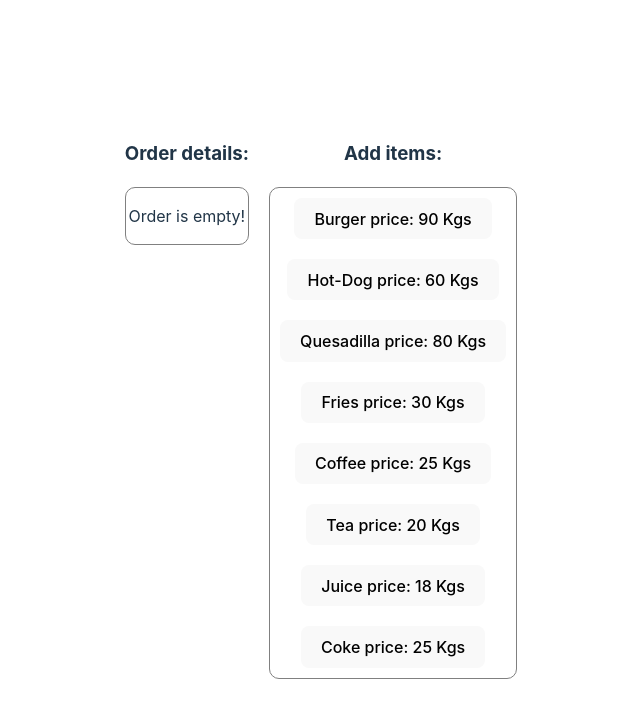
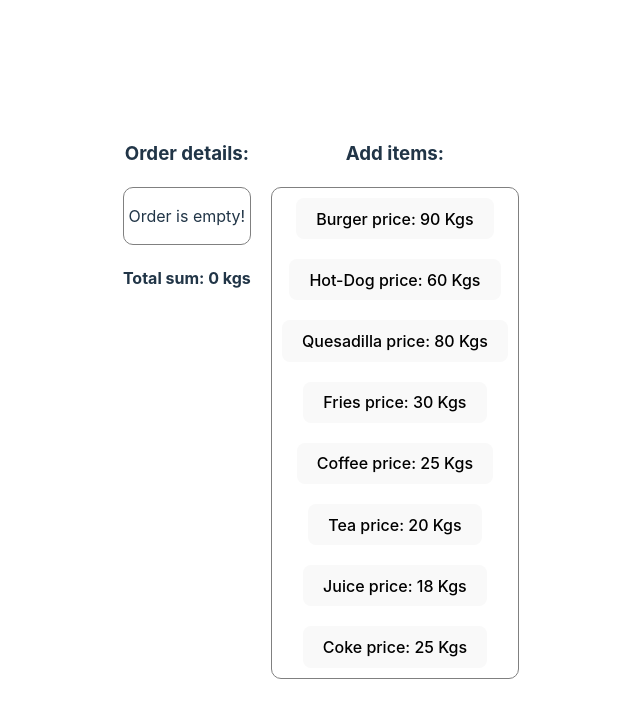
Before and after one commit to Dilnoza-Tasheva/labwork7, a React (Vite) app: page / in a window 1280 px wide. Shown: the top 718 px of the page, without its empty margins (319-959 px from the left). Built offline with nearby package versions, Linux system fonts and the light colour scheme.

Commit message:
Created countTotal function with reduce and updated OrderDetails.tsx to properly display the total sum of the order

```diff
--- a/src/App.tsx
+++ b/src/App.tsx
@@ -43,9 +43,15 @@ const App = () => {
         );
     };
 
+    const countTotalSum = (items: Items[]) => {
+        return items.reduce((acc, item) => {
+                return acc + (item.quantity * item.price);
+        }, 0)
+    };
+
   return (
       <div className="container">
-          <OrderDetails order={order} removeFromOrder={removeFromOrder}/>
+          <OrderDetails order={order} removeFromOrder={removeFromOrder} countTotalSum={countTotalSum}/>
           <div>
               <h3>Add items:</h3>
               <ItemList items={Items} addToOrder={addToOrder}/>
--- a/src/Components/OrderDetails/OrderDetails.tsx
+++ b/src/Components/OrderDetails/OrderDetails.tsx
@@ -11,9 +11,10 @@ interface Item {
 interface OrderDetailsProps {
     order: Item[];
     removeFromOrder: (name: string) => void;
+    countTotalSum: (items: Item[]) => number;
 }
 
-const OrderDetails: React.FC<OrderDetailsProps> =({order, removeFromOrder}) => {
+const OrderDetails: React.FC<OrderDetailsProps> =({order, removeFromOrder, countTotalSum}) => {
     return (
         <div>
             <h3>Order details:</h3>
@@ -26,8 +27,6 @@ const OrderDetails: React.FC<OrderDetailsProps> =({order, removeFromOrder}) => {
                             <li key={index}>
                                 {item.name} {item.price} kgs x {item.quantity}
                                 <DeleteItemButton
-                                    name={item.name}
-                                    price={item.price}
                                     onClick={() => removeFromOrder(item.name) }
                                 />
                             </li>
@@ -35,6 +34,7 @@ const OrderDetails: React.FC<OrderDetailsProps> =({order, removeFromOrder}) => {
                     </ul>
                 )}
             </div>
+            <h4>Total sum: {countTotalSum(order)} kgs</h4>
         </div>
     );
 };
```
